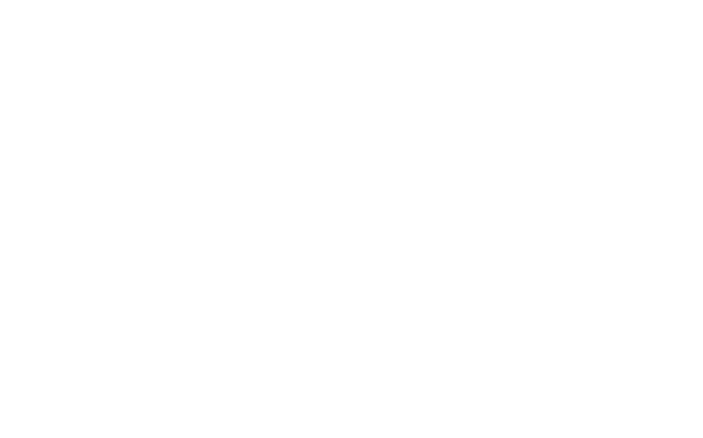
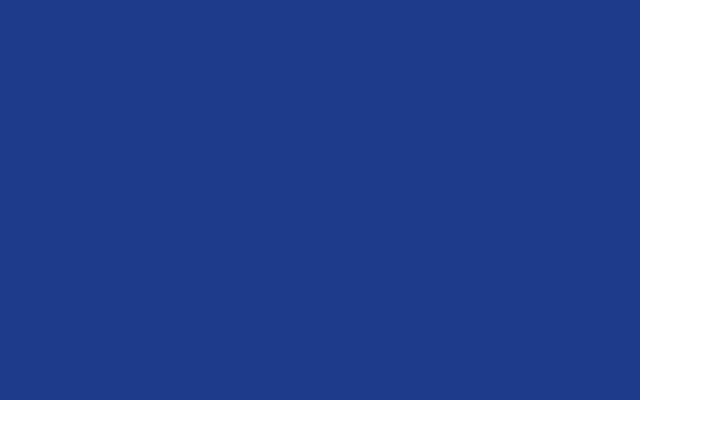
Before and after one commit to AshanSandeep06/Password-Generator-React, a React (Create React App) app: page / in a window 1280 px wide. Shown: the top 438 px of the page, without its empty margins (0-703 px from the left). Built offline with nearby package versions, Linux system fonts and the light colour scheme.

Commit message:
Added Configurations tailwind.config.js file

```diff
--- a/src/App.tsx
+++ b/src/App.tsx
@@ -4,8 +4,8 @@
 
 function App() {
   return (
-    <section id="app">
-      <div className="">
+    <section id="app" className="w-screen h-screen">
+      <div className="bg-blue-900 w-1/2 h-1/2">
 
       </div>
     </section>
--- a/tailwind.config.js
+++ b/tailwind.config.js
@@ -1,6 +1,8 @@
 /** @type {import('tailwindcss').Config} */
 module.exports = {
-  content: [],
+  content: [
+    "./src/**/*.{js,jsx,ts,tsx}"
+  ],
   theme: {
     extend: {},
   },
```
